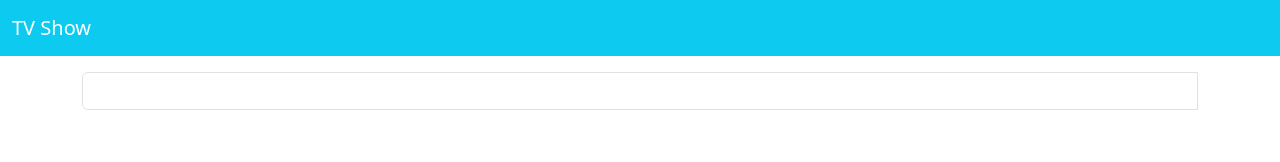
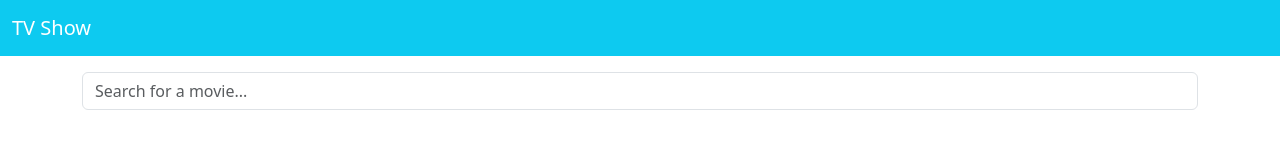
Before and after one commit to Sulivlr/Search, a React (Vite) app: page / in a window 1280 px wide. Shown: the top 162 px of the page. Built offline with nearby package versions, Linux system fonts and the light colour scheme.

Commit message:
i was told that i can name types by my self and not watching at keys of api, but coudnt do it. Onfieldchange i could' have to that in onChange=((event) => setSearch(event.target.value)), but i needed to do check if user is typying more than 2 values, need to fetchMovies.

```diff
--- a/src/app/store.ts
+++ b/src/app/store.ts
@@ -3,7 +3,7 @@ import {movieReducer} from "../components/movies/moviesSlice";
 
 export const store = configureStore({
   reducer: {
-    movie: movieReducer
+    movies: movieReducer
   }
 });
 
--- a/src/components/movies/MovieForm.tsx
+++ b/src/components/movies/MovieForm.tsx
@@ -1,11 +1,50 @@
+import React, { useEffect, useState } from "react";
+import { useAppDispatch, useAppSelector } from "../../app/hooks";
+import { fetchMovies } from "./moviesThunks";
+import { selectMovieItems } from "./moviesSlice";
 
 const MovieForm = () => {
+    const [search, setSearch] = useState<string>('');
+    const dispatch = useAppDispatch();
+    const movies = useAppSelector(selectMovieItems);
+
+    const onFieldChange = (event: React.ChangeEvent<HTMLInputElement>) => {
+        const { value } = event.target;
+        setSearch(value);
+
+        if (value.length > 2) {
+            dispatch(fetchMovies(value));
+        }
+    };
+
+    useEffect(() => {
+        if (search.length >= 2) {
+            dispatch(fetchMovies(search));
+        }
+    }, [search, dispatch]);
 
     return (
         <div className="container mt-3">
             <form className="input-group">
-                <input type="text" className="form-control"/>
-                <div className="position-absolute mt-5"></div>
+                <input
+                    className="form-control"
+                    type="text"
+                    value={search}
+                    name="name"
+                    onChange={onFieldChange}
+                    placeholder="Search for a movie..."
+                />
+                {search.length >= 2 && (
+                    <div className="position-absolute mt-5">
+                        <ul>
+                            {movies.map((movie) => (
+                                <li key={movie.id}>
+                                    <h5>{movie.show.name}</h5>
+                                </li>
+                            ))}
+                        </ul>
+                    </div>
+                )}
             </form>
         </div>
     );
--- a/src/components/movies/moviesSlice.ts
+++ b/src/components/movies/moviesSlice.ts
@@ -4,14 +4,14 @@ import {fetchMovies, fetchOneMovie} from "./moviesThunks";
 
 interface MoviesState {
     items: Movie[],
-    selectMovie: ApiMovie | null
+    oneMovie: ApiMovie | null
     fetchLoading: boolean,
     isSearching: boolean,
 }
 
 const initialState: MoviesState = {
     items: [],
-    selectMovie: null,
+    oneMovie: null,
     fetchLoading: false,
     isSearching: false,
 };
@@ -33,7 +33,7 @@ const movieSlice = createSlice({
         builder.addCase(fetchOneMovie.pending, (state) => {
             state.fetchLoading = true;
         }).addCase(fetchOneMovie.fulfilled, (state, {payload: oneMovie}) => {
-            state.selectMovie = oneMovie;
+            state.oneMovie = oneMovie;
             state.fetchLoading = false;
         }).addCase(fetchOneMovie.rejected, (state) => {
             state.isSearching = false;
@@ -43,7 +43,7 @@ const movieSlice = createSlice({
         selectMovieIsSearching: (state) => state.isSearching,
         selectMovieIsFetching: (state) => state.fetchLoading,
         selectMovieItems: (state) => state.items,
-        selectOneMovie: (state) => state.selectMovie,
+        selectOneMovie: (state) => state.oneMovie,
     }
 });
 
--- a/src/components/movies/moviesThunks.ts
+++ b/src/components/movies/moviesThunks.ts
@@ -5,7 +5,7 @@ import {ApiMovie, ApiMovies, Movie} from "../../types";
 export const fetchMovies = createAsyncThunk<Movie[], string>(
     'movies/fetchMovies',
     async (id) => {
-        const {data: movies} = await axiosApi.get<ApiMovies | null>(`/q=${id}`);
+        const {data: movies} = await axiosApi.get<ApiMovies | null>(`?q=${id}`);
         if (movies === null) {
             return [];
         }
@@ -17,6 +17,8 @@ export const fetchMovies = createAsyncThunk<Movie[], string>(
     },
 );
 
+
+
 export const fetchOneMovie = createAsyncThunk<ApiMovie, string>(
     'movies/fetchOneMovie',
     async (id) => {
```
Also changed, not shown: src/types.ts (+8 -4 lines).
